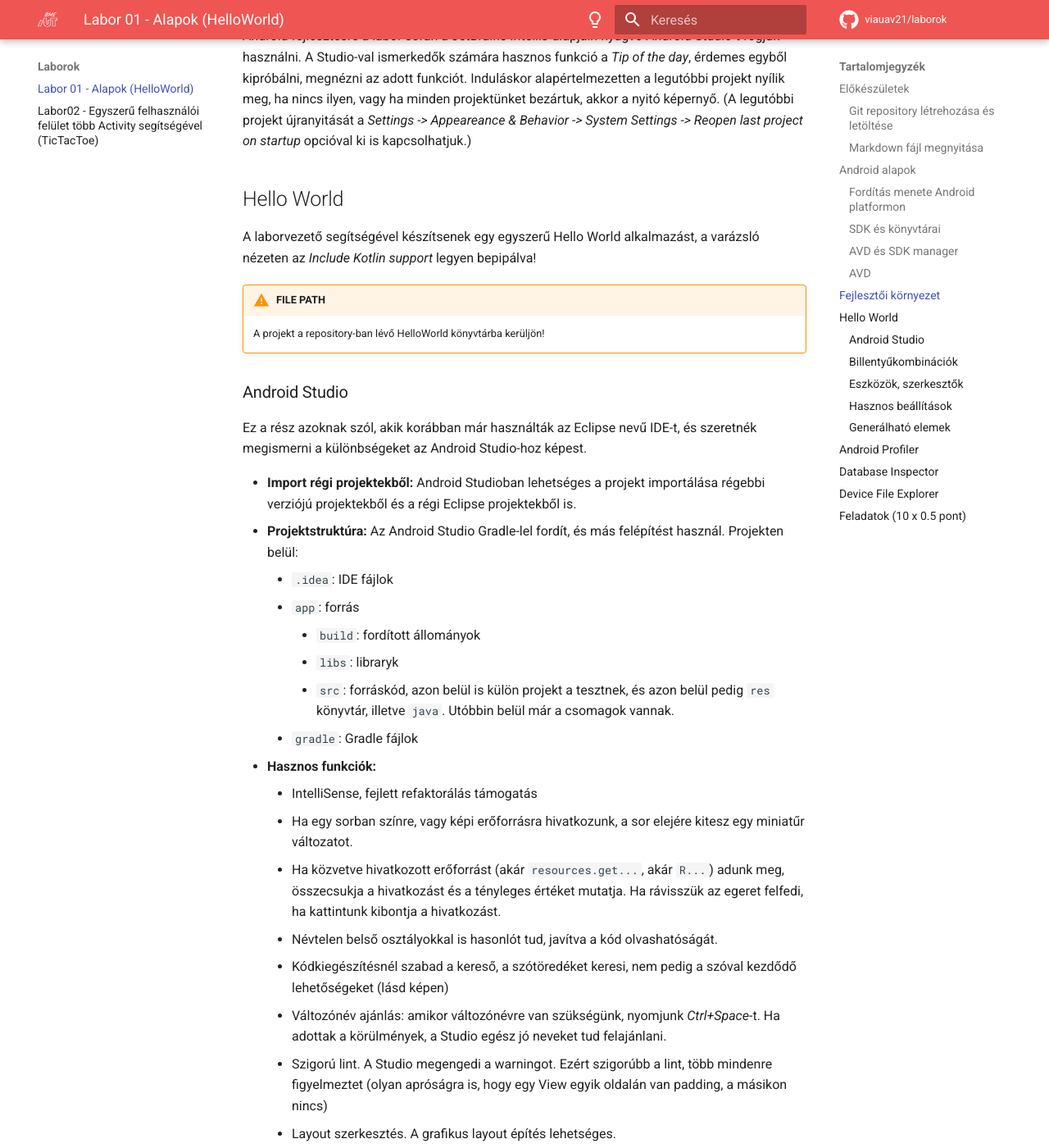
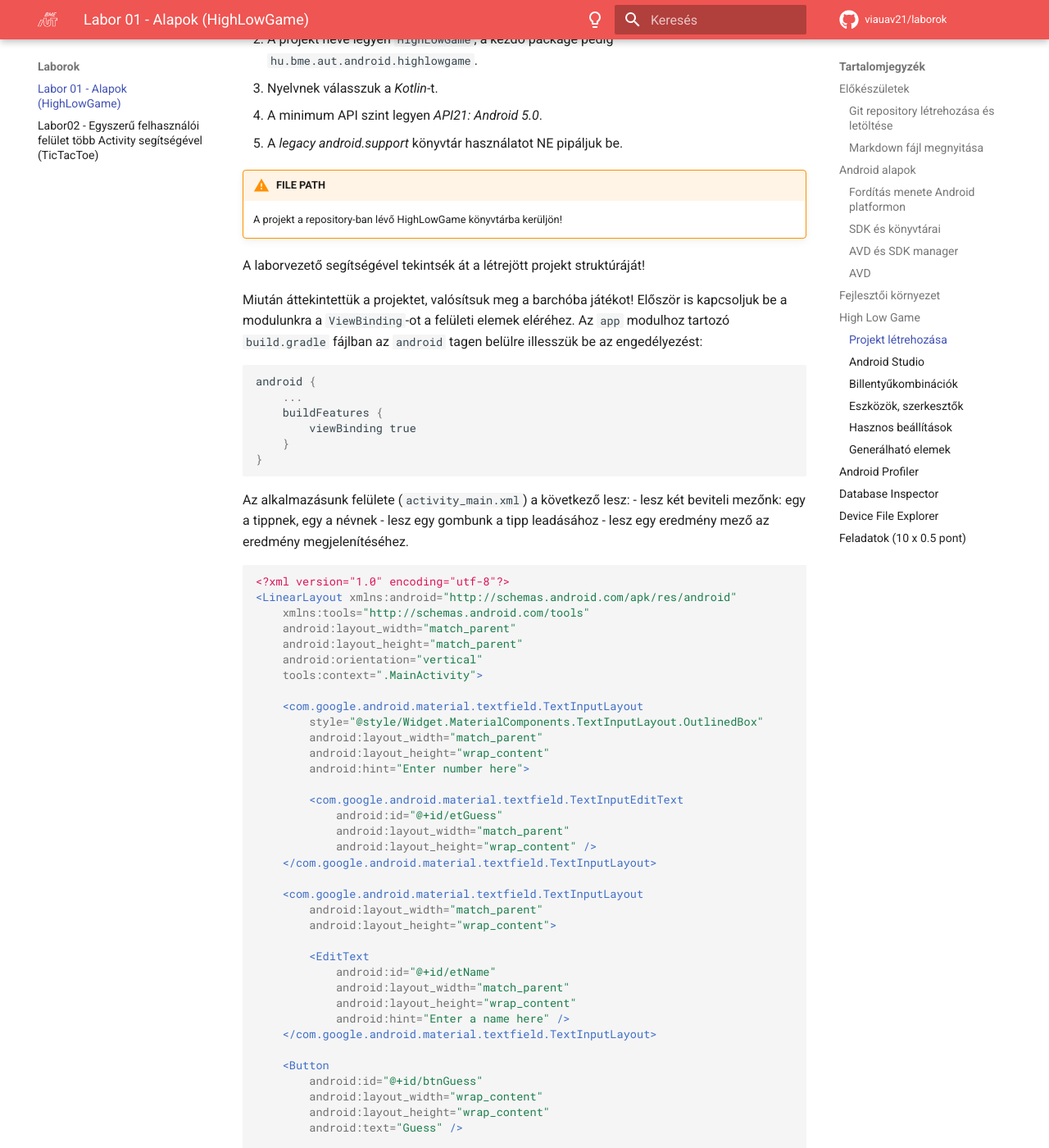
Before and after one commit to VIAUAV21/laborok, an MkDocs documentation site: the page built from docs/laborok/basics/index.md, in a window 1280 px wide and 1400 px high, scrolled down 9335 px. Shown: the whole window at 82% size. Built offline with MkDocs 1.6.1 and Material for MkDocs 9.7.7, drawn with Linux system fonts in a browser that asks for light colours; comment, search, counter and statistics services are not loaded; some of the changed text lies outside the part shown.

Commit message:
Basics labor update

````diff
--- a/docs/laborok/basics/index.md
+++ b/docs/laborok/basics/index.md
@@ -1,8 +1,8 @@
-# Labor 01 - Alapok (HelloWorld)
+# Labor 01 - Alapok (HighLowGame)
 
 Az első labor rendhagyó a többihez képest. Itt kevés kóddal fogunk találkozni, inkább az alapok átnézésén van a hangsúly.
 
-A labor célja, hogy bemutassa az Android fejlesztőkörnyezetet, az alkalmazáskészítés, illetve a tesztelés és fordítás folyamatát, az alkalmazás felügyeletét, valamint az emulátor és a fejlesztőkörnyezet funkcióit. Ismertetjük egy Hello World alkalmazás elkészítésének módját és labor során a laborvezető részletesen bemutatja az eszközöket.
+A labor célja, hogy bemutassa az Android fejlesztőkörnyezetet, az alkalmazáskészítés, illetve a tesztelés és fordítás folyamatát, az alkalmazás felügyeletét, valamint az emulátor és a fejlesztőkörnyezet funkcióit. Ismertetjük egy egyszerű barchoba alkalmazás elkészítésének módját és labor során a laborvezető részletesen bemutatja az eszközöket.
 
 A labor végén egy jegyzőkönyvet kell beadni a jegy megszerzéséhez.
 
@@ -182,12 +182,159 @@
  Android fejlesztésre a labor során a JetBrains IntelliJ alapjain nyugvó Android Studio-t fogjuk használni. A Studio-val ismerkedők számára hasznos funkció a *Tip of the day*, érdemes egyből kipróbálni, megnézni az adott funkciót. Induláskor alapértelmezetten a legutóbbi projekt nyílik meg, ha nincs ilyen, vagy ha minden projektünket bezártuk, akkor a nyitó képernyő. (A legutóbbi projekt újranyitását a *Settings -> Appeareance & Behavior -> System Settings -> Reopen last project on startup* opcióval ki is kapcsolhatjuk.)
 
 
-## Hello World
+## High Low Game
 
-A laborvezető segítségével készítsenek egy egyszerű Hello World alkalmazást, a varázsló nézeten az *Include Kotlin support* legyen bepipálva!
+A laborvezető segítségével készítsenek egy új alkalmazást!
+
+### Projekt létrehozása
+
+Első lépésként indítsuk el az Android Studio-t, majd:
+
+1. Hozzunk létre egy új projektet, válasszuk az *Empty Activity* lehetőséget.
+1. A projekt neve legyen `HighLowGame`, a kezdő package pedig `hu.bme.aut.android.highlowgame`.
+1. Nyelvnek válasszuk a *Kotlin*-t.
+1. A minimum API szint legyen *API21: Android 5.0*.
+1. A *legacy android.support* könyvtár használatot NE pipáljuk be.
 
 !!!warning "FILE PATH"
-	A projekt a repository-ban lévő HelloWorld könyvtárba kerüljön!
+	A projekt a repository-ban lévő HighLowGame könyvtárba kerüljön!
+
+A laborvezető segítségével tekintsék át a létrejött projekt struktúráját!
+
+Miután áttekintettük a projektet, valósítsuk meg a barchóba játékot! Először is kapcsoljuk be a modulunkra a `ViewBinding`-ot a felületi elemek eléréhez. Az `app` modulhoz tartozó `build.gradle` fájlban az `android` tagen belülre illesszük be az engedélyezést:
+
+```kotlin
+android {
+    ...
+    buildFeatures {
+        viewBinding true
+    }
+}
+
+```
+
+Az alkalmazásunk felülete (`activity_main.xml`) a következő lesz:
+- lesz két beviteli mezőnk: egy a tippnek, egy a névnek
+- lesz egy gombunk a tipp leadásához
+- lesz egy eredmény mező az eredmény megjelenítéséhez.
+
+```xml
+<?xml version="1.0" encoding="utf-8"?>
+<LinearLayout xmlns:android="http://schemas.android.com/apk/res/android"
+    xmlns:tools="http://schemas.android.com/tools"
+    android:layout_width="match_parent"
+    android:layout_height="match_parent"
+    android:orientation="vertical"
+    tools:context=".MainActivity">
+
+    <com.google.android.material.textfield.TextInputLayout
+        style="@style/Widget.MaterialComponents.TextInputLayout.OutlinedBox"
+        android:layout_width="match_parent"
+        android:layout_height="wrap_content"
+        android:hint="Enter number here">
+
+        <com.google.android.material.textfield.TextInputEditText
+            android:id="@+id/etGuess"
+            android:layout_width="match_parent"
+            android:layout_height="wrap_content" />
+    </com.google.android.material.textfield.TextInputLayout>
+
+    <com.google.android.material.textfield.TextInputLayout
+        android:layout_width="match_parent"
+        android:layout_height="wrap_content">
+
+        <EditText
+			android:id="@+id/etName"
+            android:layout_width="match_parent"
+            android:layout_height="wrap_content"
+            android:hint="Enter a name here" />
+    </com.google.android.material.textfield.TextInputLayout>
+
+    <Button
+        android:id="@+id/btnGuess"
+        android:layout_width="wrap_content"
+        android:layout_height="wrap_content"
+        android:text="Guess" />
+
+    <TextView
+        android:id="@+id/tvResult"
+        android:layout_width="wrap_content"
+        android:layout_height="wrap_content"
+        android:text="have fun :)"
+        android:textSize="28sp" />
+
+</LinearLayout>
+```
+
+A játék kódja pedig a következőképpen alakul (`MainActivity.kt`):
+
+```kotlin
+class MainActivity : AppCompatActivity() {
+
+    companion object {
+        const val KEY_NUM = "KEY_NUM"
+    }
+
+    lateinit var binding: ActivityMainBinding
+
+    var generatedNum = 0
+
+    override fun onCreate(savedInstanceState: Bundle?) {
+        super.onCreate(savedInstanceState)
+
+
+        binding = ActivityMainBinding.inflate(layoutInflater)
+        setContentView(binding.root)
+
+        if (savedInstanceState != null && savedInstanceState!!.containsKey(KEY_NUM)) {
+            generatedNum = savedInstanceState.getInt(KEY_NUM)
+        } else {
+            generateNewNumber()
+        }
+
+        binding.btnGuess.setOnClickListener {
+            try {
+
+                if (binding.etGuess.text!!.isNotEmpty()) {
+                    val myNum = binding.etGuess.text.toString().toInt()
+
+                    if (myNum == generatedNum) {
+                        binding.tvResult.text = "$binding.etName.text.toString(), You have won!"
+
+                    } else if (myNum < generatedNum) {
+                        binding.tvResult.text = "The number is higher"
+                    } else if (myNum > generatedNum) {
+                        binding.tvResult.text = "The number is lower"
+                    }
+                } else {
+                    binding.etGuess.error = "This value is not valid"
+
+                }
+
+            } catch (e: Exception) {
+                binding.etGuess.error = e.message
+            }
+        }
+    }
+
+    override fun onSaveInstanceState(outState: Bundle) {
+        outState.putInt(KEY_NUM, generatedNum)
+
+        super.onSaveInstanceState(outState)
+    }
+
+
+    fun generateNewNumber() {
+        val rand = Random(System.currentTimeMillis())
+        generatedNum = rand.nextInt(3) // 0..2
+    }
+}
+```
+
+Az *Activty* első indulásakor sorsol egy kitalálandó számot. A tippelés gombnyomásra történik, aminek hatására frissül az eredmény mező.
+
+Figyeljük meg, hogy a játék túléli a forgatásokat is! Ez annak köszönhető, hogy az *Activity*-n belül eltárolt célszámot konfiguráció váltáskor elmentjük, majd új *Activity* indítása esetén betöltjük.
+
 
 ### Android Studio
 
@@ -292,15 +439,15 @@
 ## Feladatok (10 x 0.5 pont)
 
 1.  Az új alkalmazást futtassák emulátoron (akinek saját készüléke van, az is próbálja ki)!
-2.  Helyezzenek breakpointot a kódba, és debug módban indítsák az alkalmazást! (Érdemes megyfigyelni, hogy most másik Gradle Task fut a képernyő alján.)
-3.  Indítsanak hívást és küldjenek SMS-t az emulátorra! Mit tapasztalnak?
-4.  Indítsanak hívást és küldjenek SMS-t az emulátorról! Mit tapasztalnak?
-5.  Tekintse át az Android Profiler nézet funkcióit a laborvezető segítségével!
-6.  Változtassa meg a készülék tartózkodási helyét az emulátor megfelelő paneljének segítségével!
-7.  Vizsgálja meg az elindított `HelloWorld` projekt nyitott szálait, memóriafoglalását!
-8.  Vizsgálja meg a Logcat panel tartalmát!
-9.  Vizsgálja meg az Code -> Inspect code eredményét!
-10.  Keresse ki a létrehozott `HelloWorld` projekt mappáját és a build könyvtáron belül vizsgálja meg az `.apk` állomány tartalmát! Hol található a lefordított kód?
+1.  Helyezzenek breakpointot a kódba, és debug módban indítsák az alkalmazást! (Érdemes megyfigyelni, hogy most másik Gradle Task fut a képernyő alján.)
+1.  Indítsanak hívást és küldjenek SMS-t az emulátorra! Mit tapasztalnak?
+1.  Indítsanak hívást és küldjenek SMS-t az emulátorról! Mit tapasztalnak?
+1.  Tekintse át az Android Profiler nézet funkcióit a laborvezető segítségével!
+1.  Változtassa meg a készülék tartózkodási helyét az emulátor megfelelő paneljének segítségével!
+1.  Vizsgálja meg az elindított `HighLowGame` projekt nyitott szálait, memóriafoglalását!
+1.  Vizsgálja meg a Logcat panel tartalmát!
+1.  Vizsgálja meg a Code -> Inspect code eredményét!
+1.  Keresse ki a létrehozott `HighLowGame` projekt mappáját és a build könyvtáron belül vizsgálja meg az `.apk` állomány tartalmát! Hol található a lefordított kód?
 
 !!! example "BEADANDÓ"
 	A labor teljesítéséhez a fenti feladatokat kell végrehajtani és az eredményeket dokumentálni. Ezt minden egyes feladatnál egy képernyőképpel és rövid, néhány mondatos magyarázattal kell megtenni. A jegyzőkönyvet a repository-ban lévő `README.md` fájlban kell elkészíteni.
````
Also changed, not shown: docs/laborok/basics/assets/ide_android.png.
